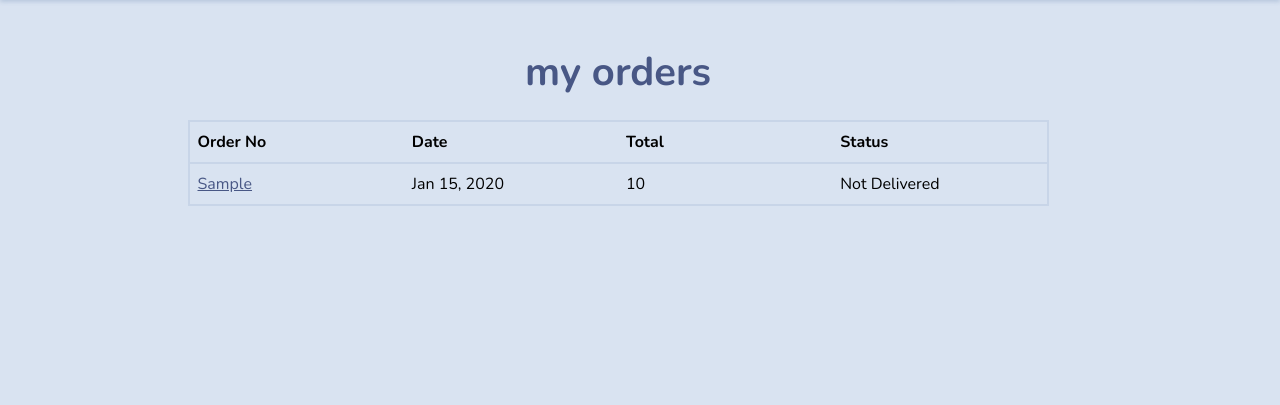
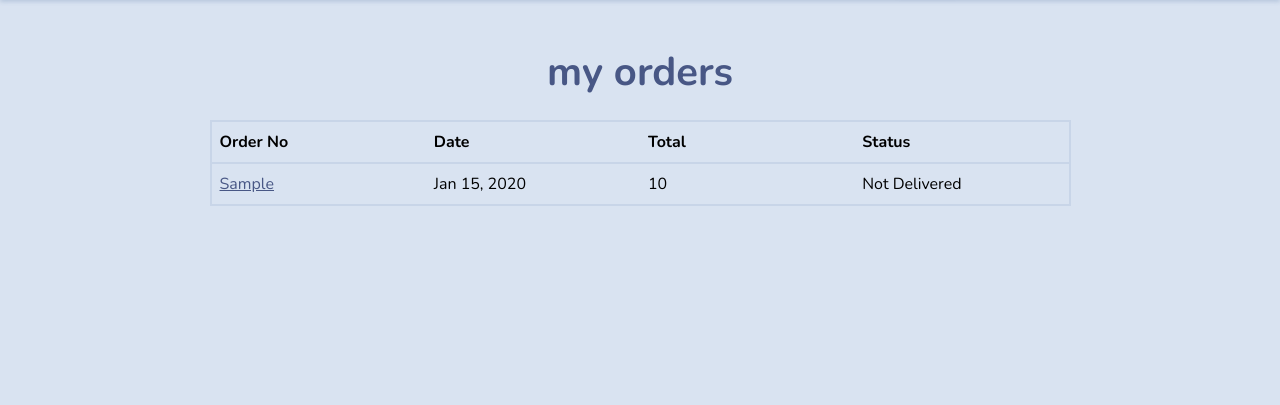
Before and after one commit to yanpin0524/mini-ecommerce, a Django app: template shop_web/templates/order_list.html in a window 1280 px wide. Shown: the part 80-485 px from the top of the page. Run offline with Django 4.2, Linux system fonts and the light colour scheme; the template is opened without the code that fills it: most values are stand-ins (such as "Sample title", 1, 10 or a date in 2020); some libraries are stand-ins or nearby versions.

Commit message:
🐞 fix(order): 修復 order_list 與 order_detail 頁面裡的 table 元素沒有置中的問題

```diff
--- a/shop_web/templates/order_detail.html
+++ b/shop_web/templates/order_detail.html
@@ -5,7 +5,7 @@
 {% block content %}
     <a href="{% url 'order-list' %}"
        class="btn btn-outline-info m-3 fw-bold"><i class="bi bi-arrow-left"></i> Back</a>
-    <div class="container d-flex flex-column align-items-center m-5">
+    <div class="container d-flex flex-column align-items-center m-5 mx-auto">
         <h1 class="fw-bold mb-4">{{ order.order_no }}</h1>
         <table class="table table-striped w-75">
             <thead>
--- a/shop_web/templates/order_list.html
+++ b/shop_web/templates/order_list.html
@@ -3,7 +3,7 @@
     My Orders | mini-eCommerce
 {% endblock page_title %}
 {% block content %}
-    <div class="container d-flex flex-column align-items-center m-5">
+    <div class="container d-flex flex-column align-items-center m-5 mx-auto">
         <h1 class="fw-bold mb-4">my orders</h1>
         <table class="table table-hover w-75">
             <thead>
```
